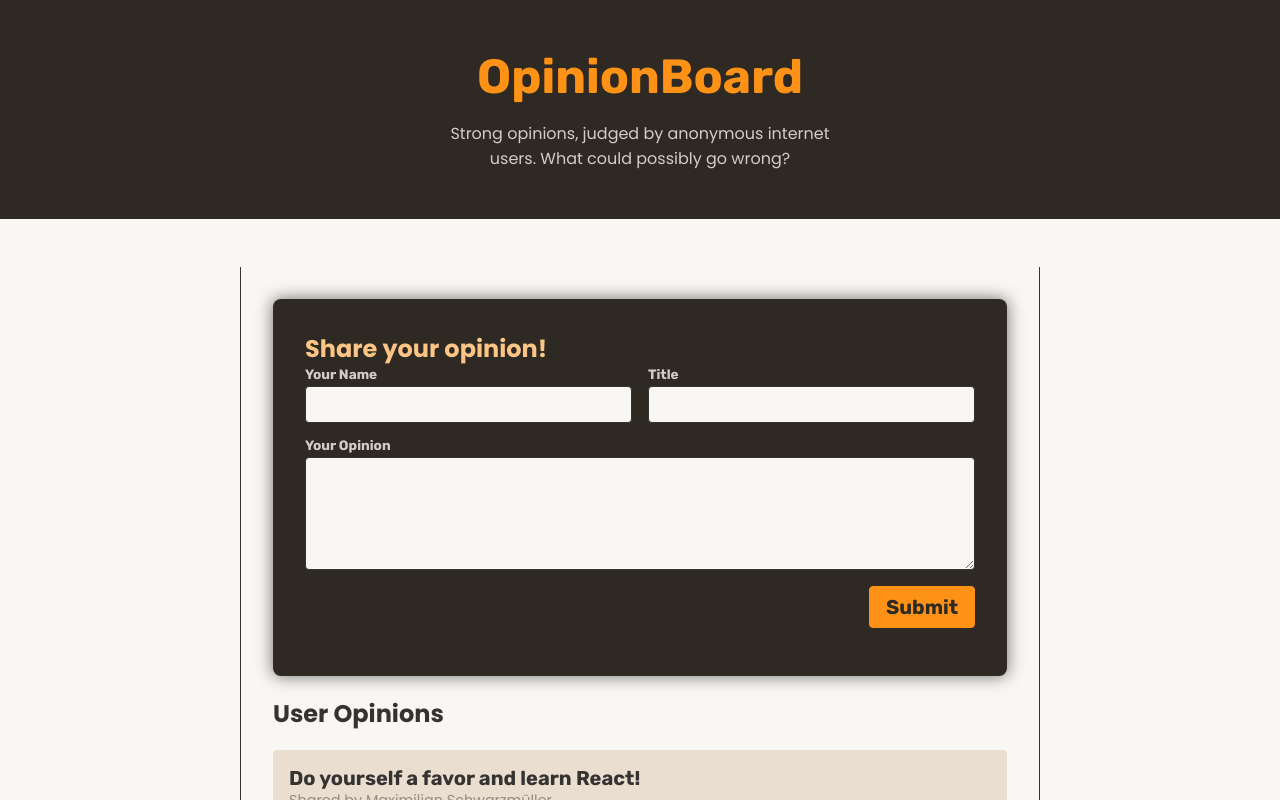
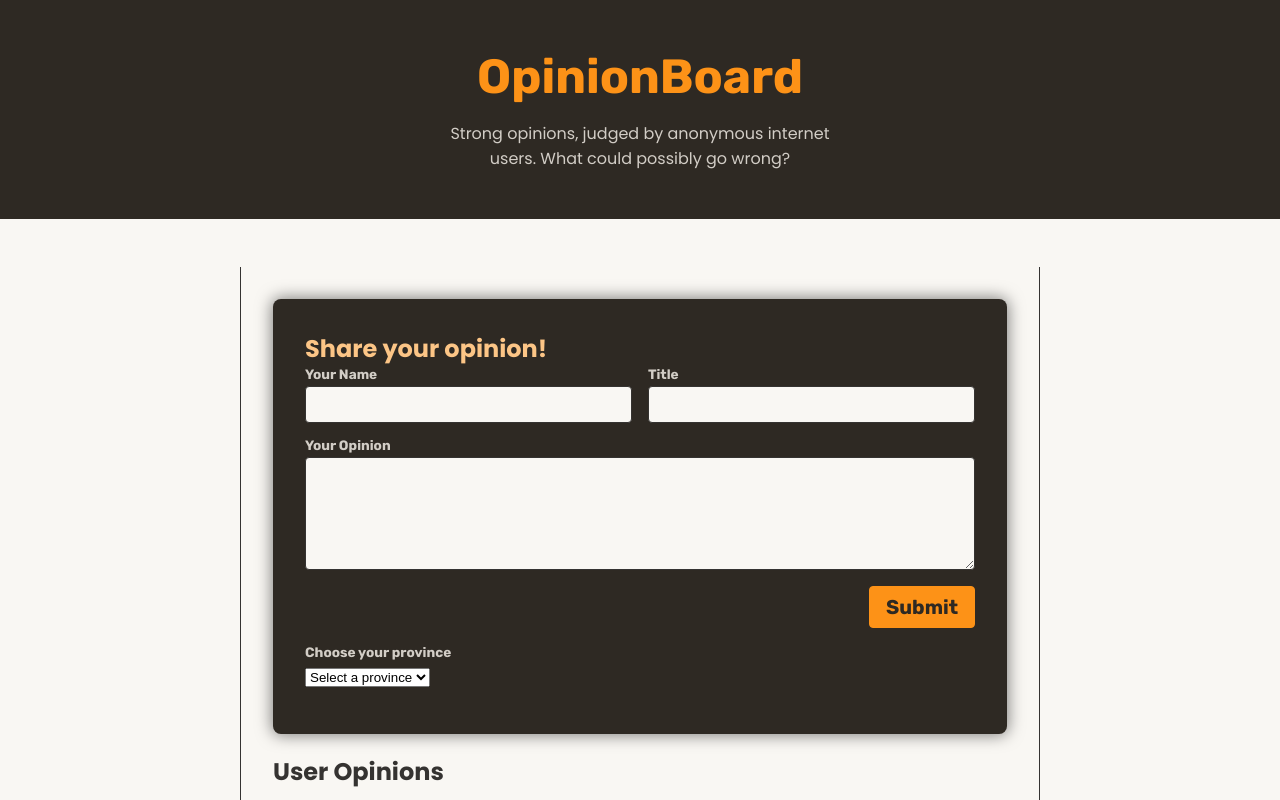
Before and after one commit to marilynduf/14-form-action, a React (Vite) app: page / in a window 1280 px wide. Shown: the top 800 px of the page. Built offline with nearby package versions, Linux system fonts and the light colour scheme; data requests are answered from the project's data file.

Commit message:
feature: add select province input

```diff
--- a/src/components/NewOpinion.jsx
+++ b/src/components/NewOpinion.jsx
@@ -9,6 +9,7 @@ export function NewOpinion() {
         const userName = formData.get("userName");
         const title = formData.get("title");
         const body = formData.get("body");
+        const province = formData.get("province");
 
         let errorMsg = {};
 
@@ -18,9 +19,11 @@ export function NewOpinion() {
         if (!isNotEmpty(title)) {
             errorMsg.titleMsg = "Enter a title";
         }
-
         if (!isNotEmpty(body)) {
             errorMsg.bodyMsg = "Enter a message";
+        }
+        if (province === "select") {
+            errorMsg.provinceMsg = "Choose a Province";
         }
 
         if (Object.keys(errorMsg).length > 0) {
@@ -30,6 +33,7 @@ export function NewOpinion() {
                     userName,
                     title,
                     body,
+                    province,
                 },
             };
         }
@@ -79,6 +83,16 @@ export function NewOpinion() {
                 <p className="actions">
                     <button type="submit">Submit</button>
                 </p>
+
+                <div className="control">
+                    <label htmlFor="province">Choose your province</label>
+                    <select id="province" name="province">
+                        <option value="select">Select a province</option>
+                        <option value="Québec">Québec</option>
+                        <option value="Ontario">Ontario</option>
+                    </select>
+                    <p className="errors">{state.error?.provinceMsg}</p>
+                </div>
             </form>
         </div>
     );
```
